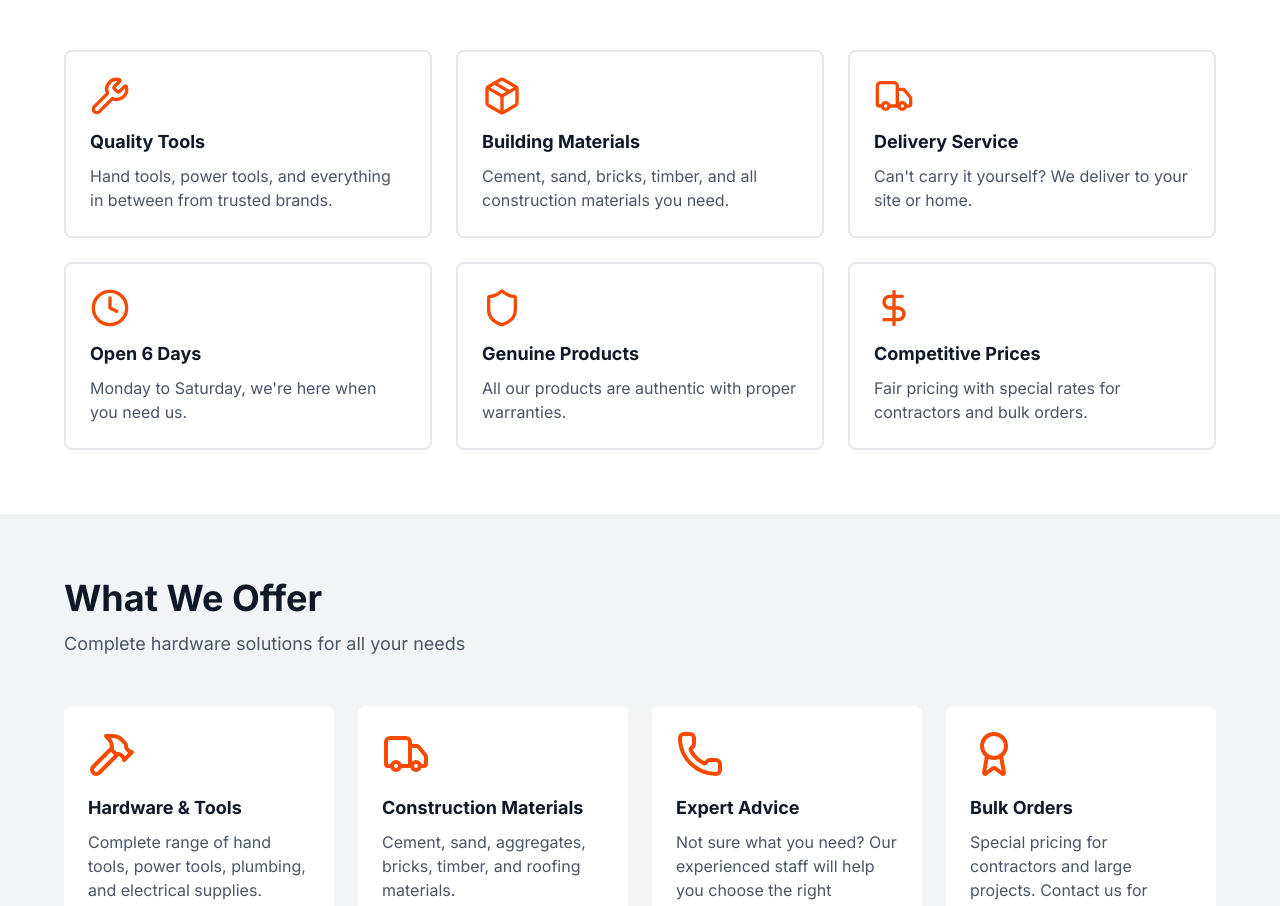
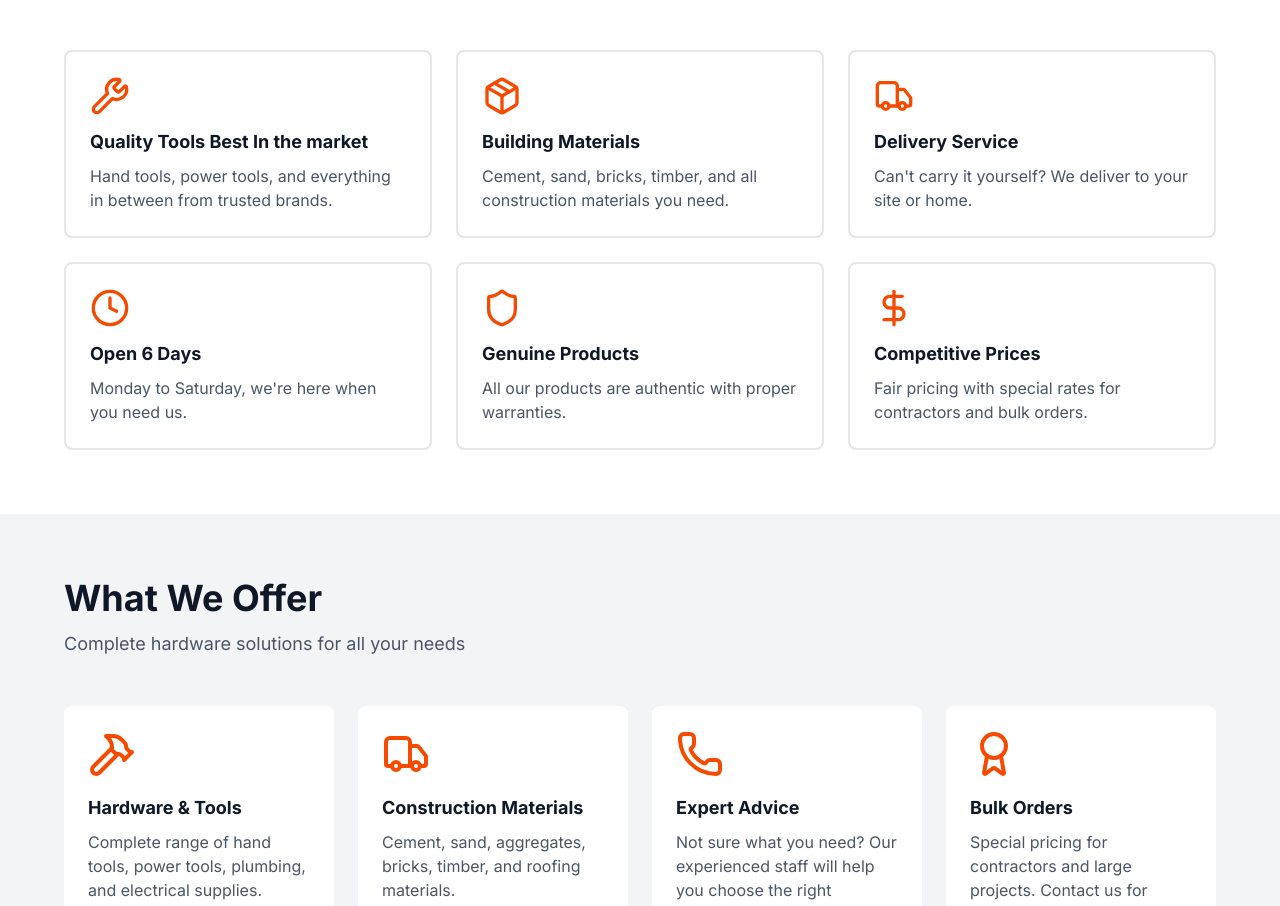
Before and after one commit to AdeepaK2/is_karunadasa_hardware, a Next.js app: page / in a window 1280 px wide. Shown: the part 782-1688 px from the top of the page. Built offline with nearby package versions, Linux system fonts and the light colour scheme.

Commit message:
feat: Update feature title for Quality Tools to enhance clarity and marketing appeal

```diff
--- a/src/components/landing/Features.tsx
+++ b/src/components/landing/Features.tsx
@@ -5,7 +5,7 @@ import { Wrench, Package, Truck, Shield, Clock, DollarSign } from 'lucide-react'
 const features = [
   {
     icon: Wrench,
-    title: 'Quality Tools',
+    title: 'Quality Tools Best In the market',
     description: 'Hand tools, power tools, and everything in between from trusted brands.',
   },
   {
```
